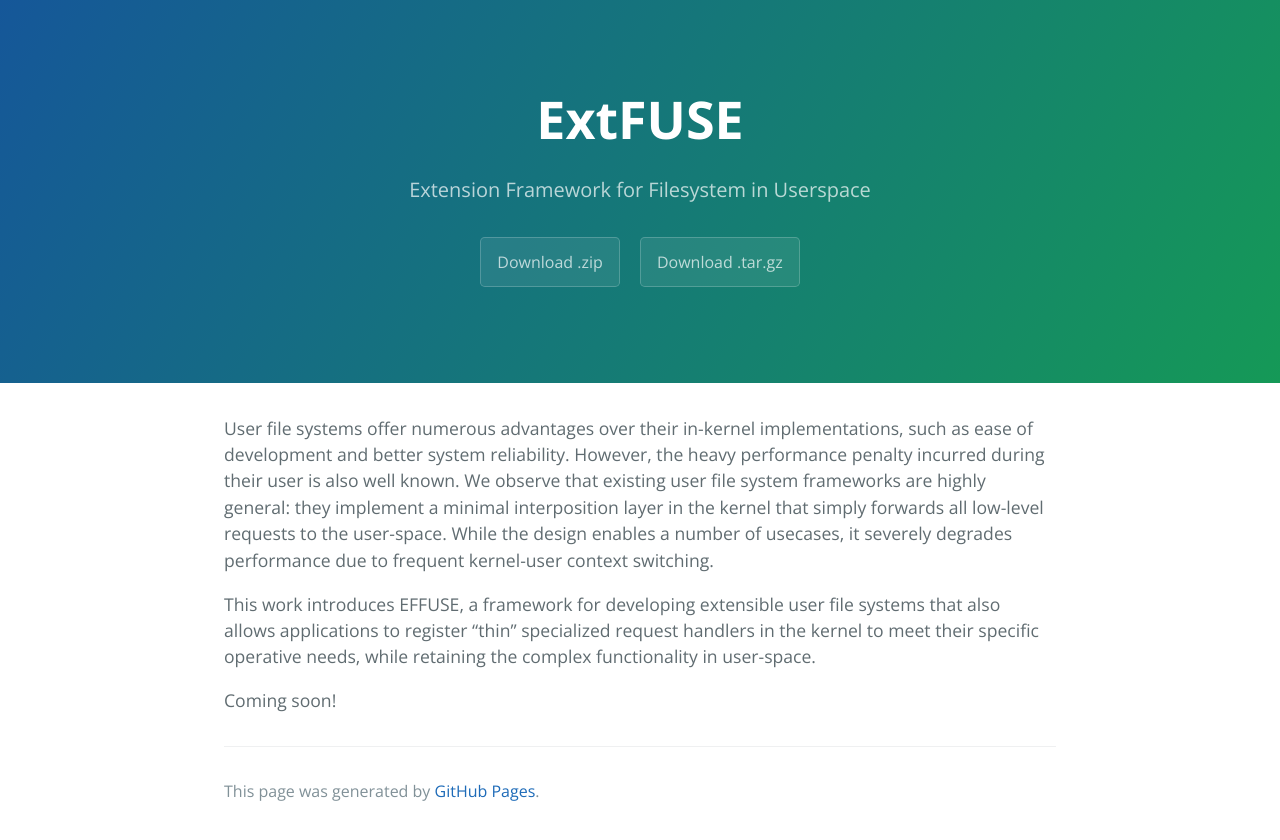
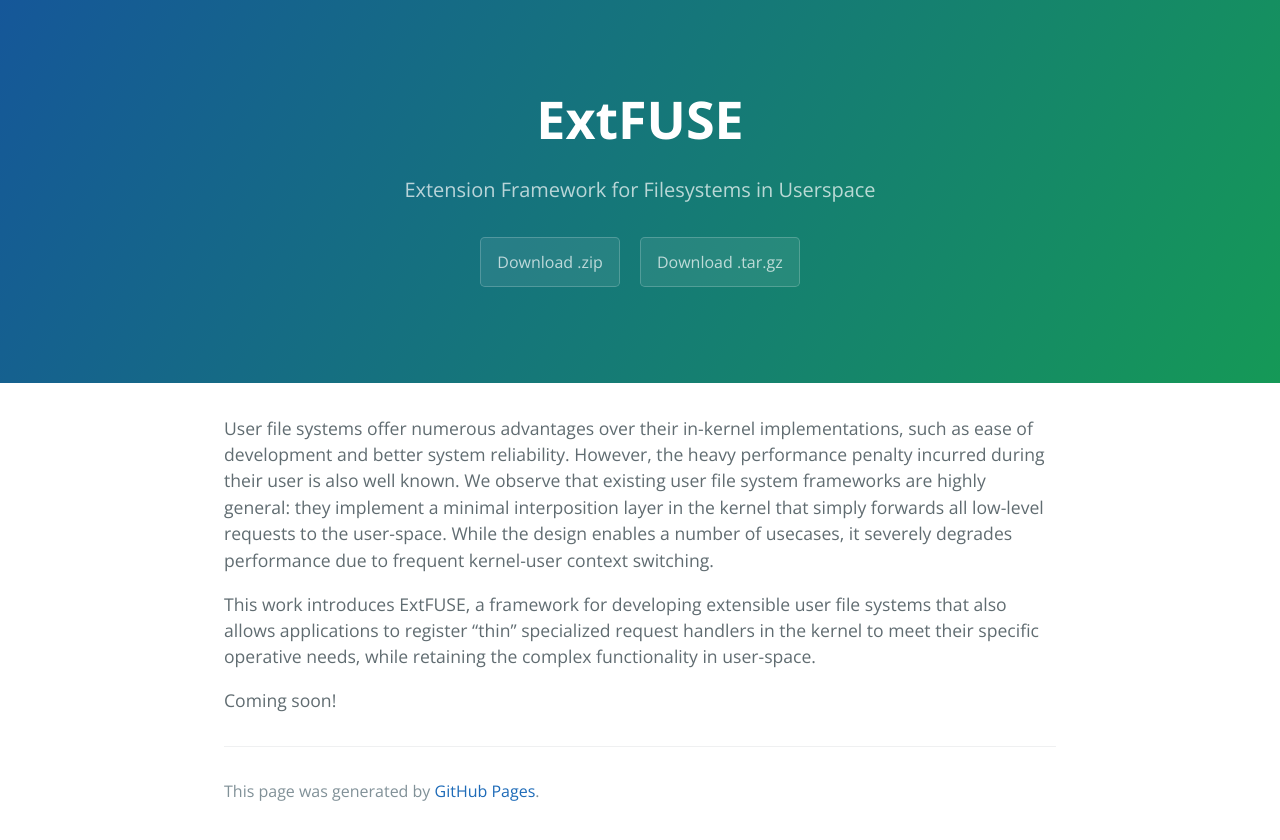
Before and after one commit to extfuse/extfuse.github.io, a Jekyll site: the page built from index.md, in a window 1280 px wide. Shown: the top 840 px of the page. Built offline with Jekyll 4.4.1, drawn with Linux system fonts in a browser that asks for light colours.

Commit message:
Typo
Signed-off-by: Ext Fuse <extfuser@gmail.com>

```diff
--- a/_config.yml
+++ b/_config.yml
@@ -1,6 +1,6 @@
 title: ExtFUSE
-description: Extension Framework for Filesystem in Userspace
-repository: extfuse/effuse
+description: Extension Framework for Filesystems in Userspace
+repository: extfuse/extfuse
 show_downloads: true
 google_analytics:
 theme: jekyll-theme-cayman
--- a/index.md
+++ b/index.md
@@ -4,6 +4,6 @@ layout: default
 
 User file systems offer numerous advantages over their in-kernel implementations, such as ease of development and better system reliability. However, the heavy performance penalty incurred during their user is also well known. We observe that existing user file system frameworks are highly general: they implement a minimal interposition layer in the kernel that simply forwards all low-level requests to the user-space. While the design enables a number of usecases, it severely degrades performance due to frequent kernel-user context switching.
 
-This work introduces EFFUSE, a framework for developing extensible user file systems that also allows applications to register "thin" specialized request handlers in the kernel to meet their specific operative needs, while retaining the complex functionality in user-space.
+This work introduces ExtFUSE, a framework for developing extensible user file systems that also allows applications to register "thin" specialized request handlers in the kernel to meet their specific operative needs, while retaining the complex functionality in user-space.
 
 Coming soon!
```
Also changed, not shown: README.md.
